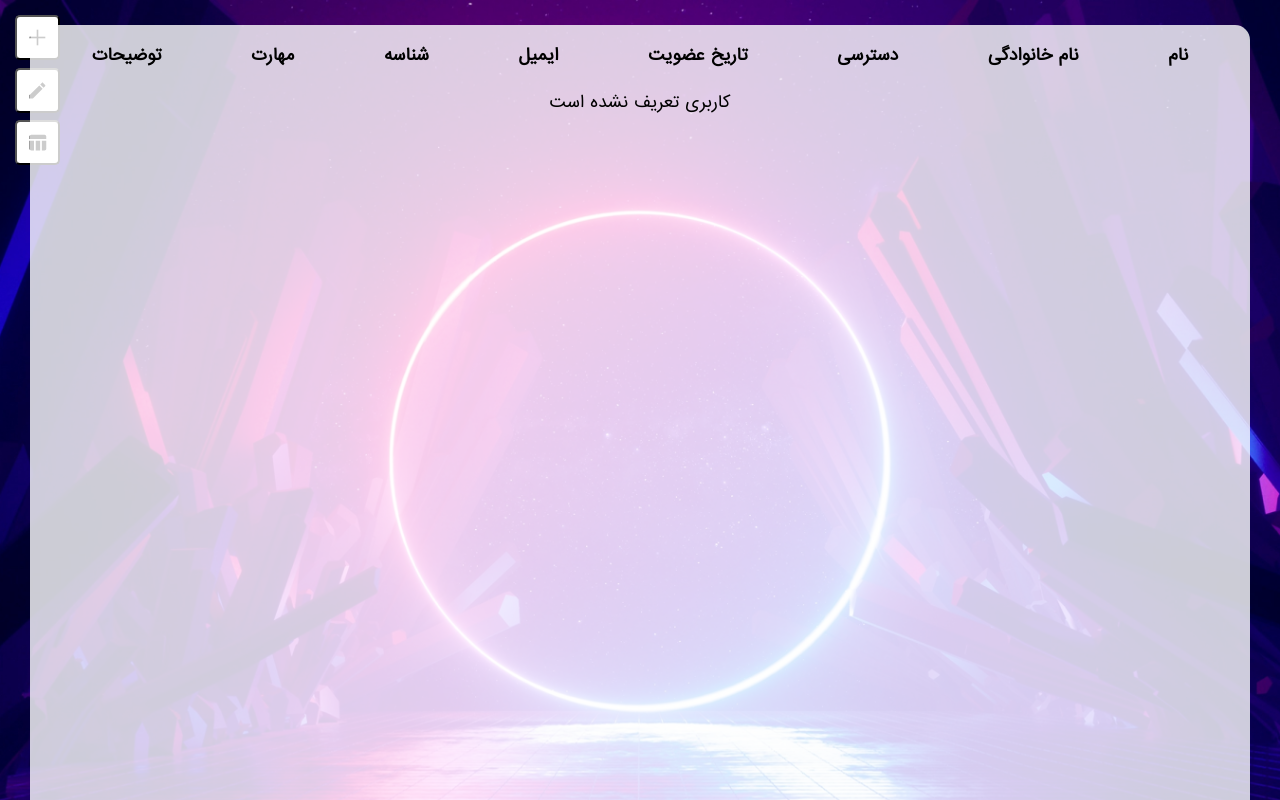
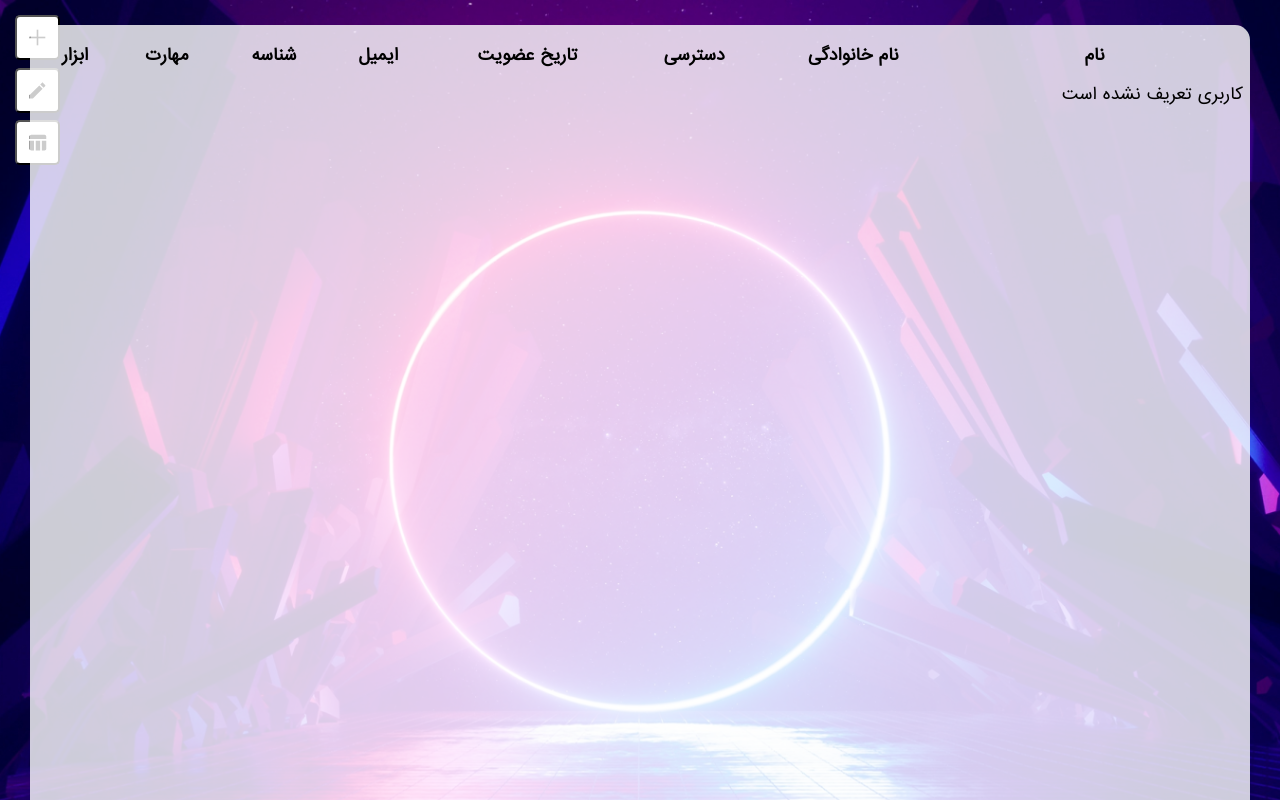
Before and after one commit to mahmudk313/Users-list-react, a React (Create React App) app: page / in a window 1280 px wide. Shown: the top 800 px of the page. Built offline with nearby package versions, Linux system fonts and the light colour scheme.

Commit message:
some Style modified

```diff
--- a/src/App.css
+++ b/src/App.css
@@ -23,3 +23,6 @@ main {
   min-height: 1024px;
   position: absolute;
 }
+.visible{
+  visibility: visible;
+}
--- a/src/App.js
+++ b/src/App.js
@@ -55,11 +55,6 @@ function App() {
     setAddStatus(status)
   }
 
-  let as = (e) =>
-  {
-    setAddStatus(e)
-  }
-
   return (
     <main>
       <div className={addStatus?"blur":""}>
--- a/src/Components/Controls.css
+++ b/src/Components/Controls.css
@@ -37,3 +37,10 @@
     background-size: 50%;
     background-repeat: no-repeat;
 }
+.users-ctrl-btn{
+    width: 25px;
+    height: 25px;
+    margin-right: 5px;
+    border: 1px solid #999;
+    visibility: hidden;
+}
--- a/src/Components/ListShow.css
+++ b/src/Components/ListShow.css
@@ -12,9 +12,7 @@
 table{
     width: 100%;
 }
-.list-show tr{
-    width: 100%;
-    display: flex;
-    justify-content: space-around;
+.list-show td,th{
+    text-align: center;
     padding: 10px;
 }
--- a/src/Components/ListShow.js
+++ b/src/Components/ListShow.js
@@ -21,7 +21,7 @@ function ListShow(props) {
                         <th>ایمیل</th>
                         <th>شناسه</th>
                         <th>مهارت</th>
-                        <th>توضیحات</th>
+                        <th>ابزار</th>
                     </tr>
                     {/* if there are no users a message will be displayed otherwise Users component called */}
                     {
```
